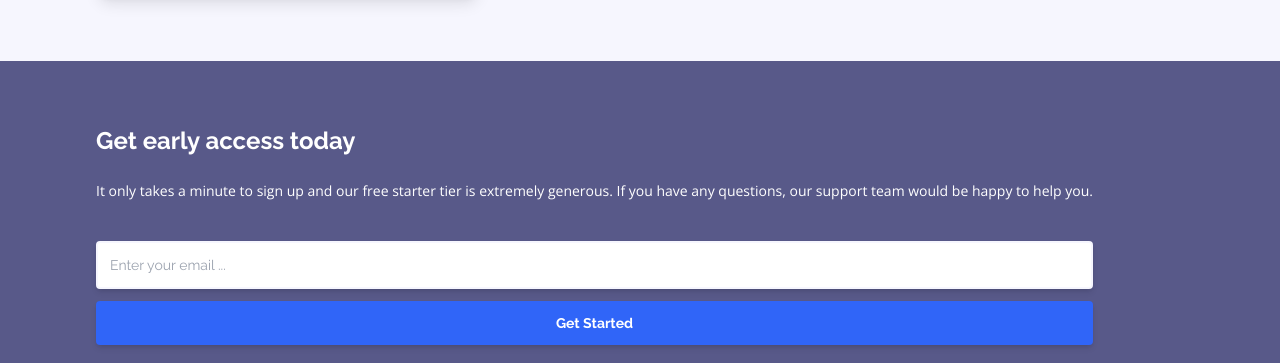
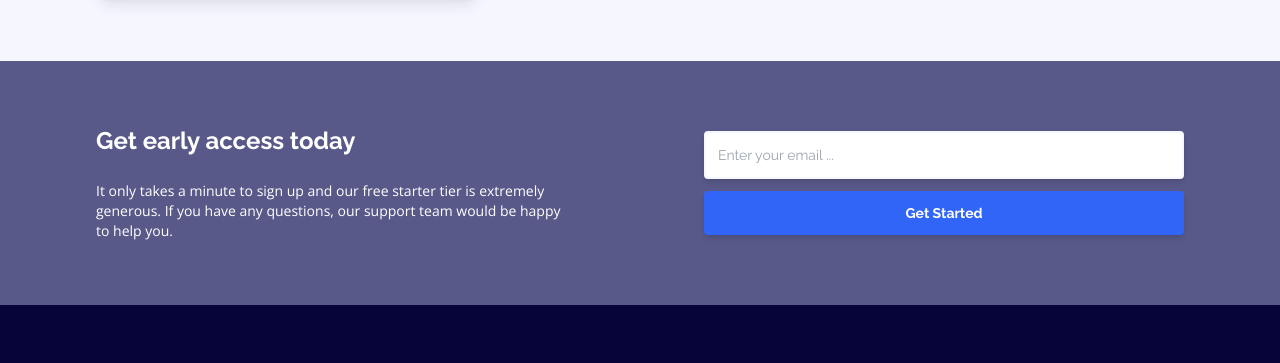
Before and after one commit to devhamdani/fylo-landing-page-with-two-column-layout-master, a website: page index.html in a window 1280 px wide. Shown: the part 1446-1809 px from the top of the page. Drawn offline with nearby package versions, Linux system fonts and the light colour scheme.

Commit message:
Second commit

```diff
--- a/index.html
+++ b/index.html
@@ -148,9 +148,9 @@
 
       <!-- __________ Body Section #2 __________ -->
       <section
-        class="bg-desaturated-blue py-16 px-8 sm:px-16 md:px-24 flex gap-10 flex-col sm:flex-row grid items-center justify-between min-h-80">
+        class="bg-desaturated-blue py-16 px-8 sm:px-16 md:px-24 flex gap-12 sm:gap-24 md:gap-32 flex-col sm:flex-row items-center justify-between min-h-80">
         <!-- ___________ Body Section #2 Text ___________-->
-        <div class="grid gap-6">
+        <div class="w-full grid gap-6">
           <h3 class="text-2xl text-white text-center sm:text-left">
             Get early access today
           </h3>
```
Also changed, not shown: README.md, css/style.css.
